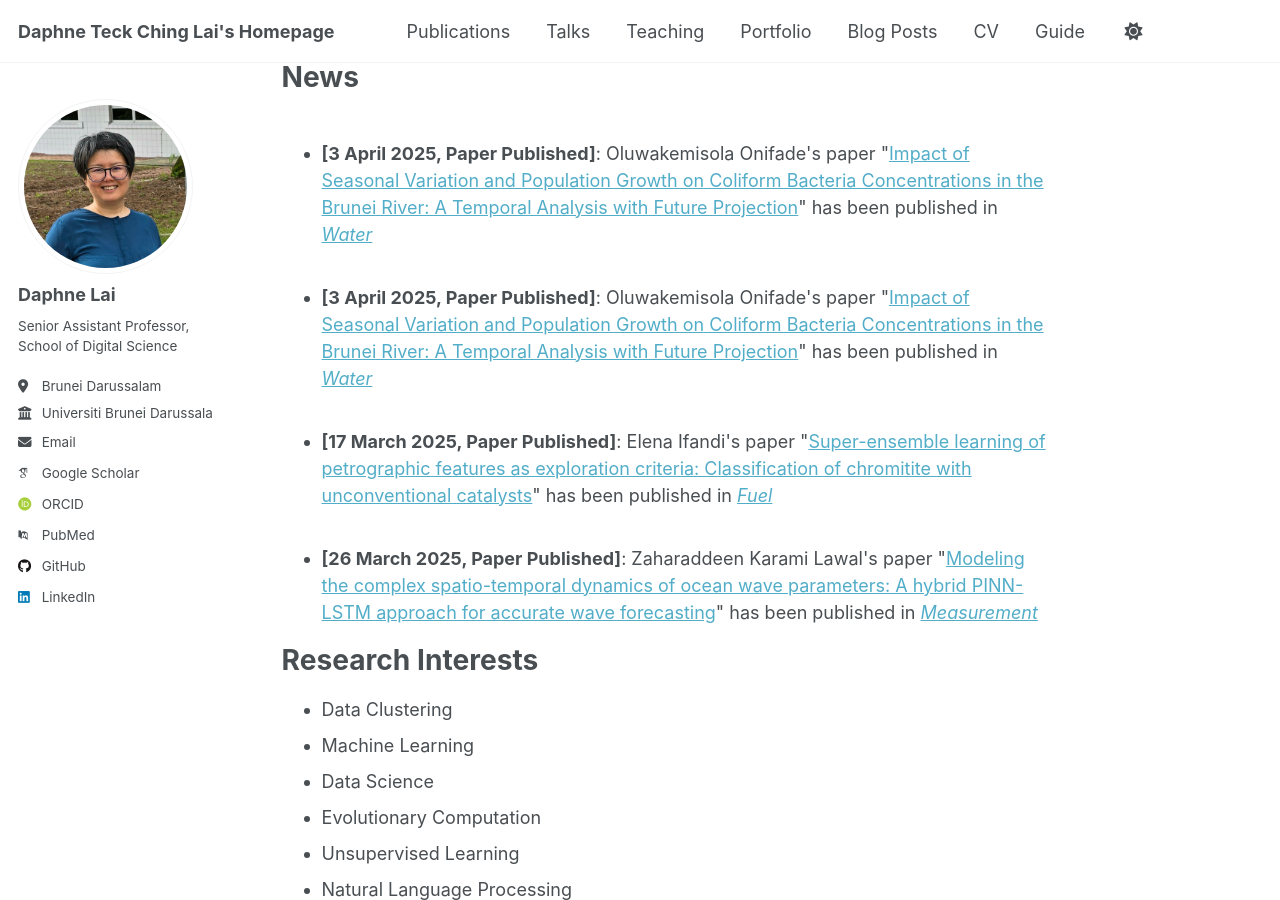
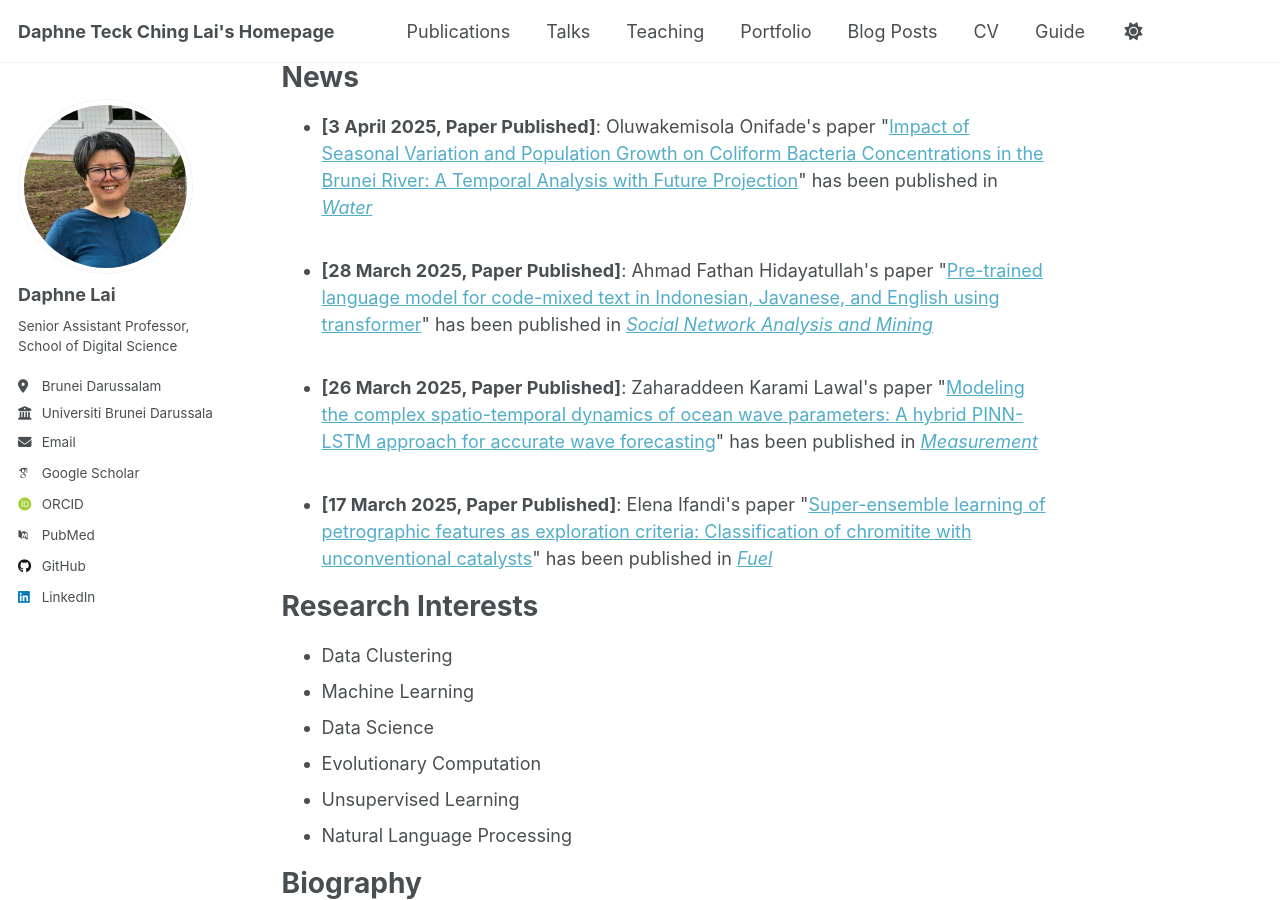
Before and after one commit to dtclai/dtclai.github.io, a Jekyll site: the page built from _pages/about.md, in a window 1280 px wide and 900 px high, scrolled down 262 px. Built offline with Jekyll 4.4.1, drawn with Linux system fonts in a browser that asks for light colours; some web fonts are replaced.

Commit message:
Update about.md

```diff
--- a/_pages/about.md
+++ b/_pages/about.md
@@ -22,17 +22,18 @@ News
 
 <ul>
 <!-- <li><span style="color: #FF0000"><b>[Call for papers]</b></span>: We are organising <a href="https://meiyi1986.github.io/cec2023-esco/">The Special Session on Evolutionary Scheduling and Combinatorial Optimisation</a> at <a href="https://2023.ieee-cec.org/">IEEE Congress on Evolutionary Computation 2023</a>. Submission due date: <span style="color: #FF0000"><b>13 Jan, 2023</b></span>.</li> -->
+
+<li><b>[3 April 2025, Paper Published]</b>: Oluwakemisola Onifade's paper "<a href="https://www.mdpi.com/2073-4441/17/7/1069">Impact of Seasonal Variation and Population Growth on Coliform Bacteria Concentrations in the Brunei River: A Temporal Analysis with Future Projection</a>" has been published in <i><a href="https://www.mdpi.com/journal/water">Water</a></i></li>
 <br />
-<li><b>[3 April 2025, Paper Published]</b>: Oluwakemisola Onifade's paper "<a href="https://www.mdpi.com/2073-4441/17/7/1069">Impact of Seasonal Variation and Population Growth on Coliform Bacteria Concentrations in the Brunei River: A Temporal Analysis with Future Projection</a>" has been published in <i><a href="https://www.mdpi.com/journal/water">Water</a></i></li>
 
-
+<li><b>[28 March 2025, Paper Published]</b>: Ahmad Fathan Hidayatullah's paper "<a href="https://link.springer.com/article/10.1007/s13278-025-01444-9">Pre-trained language model for code-mixed text in Indonesian, Javanese, and English using transformer</a>" has been published in <i><a href="https://link.springer.com/journal/13278">Social Network Analysis and Mining</a></i></li>
 
 <br />
-<li><b>[3 April 2025, Paper Published]</b>: Oluwakemisola Onifade's paper "<a href="https://www.mdpi.com/2073-4441/17/7/1069">Impact of Seasonal Variation and Population Growth on Coliform Bacteria Concentrations in the Brunei River: A Temporal Analysis with Future Projection</a>" has been published in <i><a href="https://www.mdpi.com/journal/water">Water</a></i></li>
+<li><b>[26 March 2025, Paper Published]</b>: Zaharaddeen Karami Lawal's paper "<a href="https://www.sciencedirect.com/science/article/pii/S0263224125007420">Modeling the complex spatio-temporal dynamics of ocean wave parameters: A hybrid PINN-LSTM approach for accurate wave forecasting</a>" has been published in <i><a href="https://www.sciencedirect.com/journal/measurement">Measurement</a></i></li>
+
 <br />
 <li><b>[17 March 2025, Paper Published]</b>: Elena Ifandi's paper "<a href="https://www.sciencedirect.com/science/article/pii/S0016236125008191">Super-ensemble learning of petrographic features as exploration criteria: Classification of chromitite with unconventional catalysts</a>" has been published in <i><a href="https://www.sciencedirect.com/journal/fuel">Fuel</a></i></li>
-<br />
-<li><b>[26 March 2025, Paper Published]</b>: Zaharaddeen Karami Lawal's paper "<a href="https://www.sciencedirect.com/science/article/pii/S0263224125007420">Modeling the complex spatio-temporal dynamics of ocean wave parameters: A hybrid PINN-LSTM approach for accurate wave forecasting</a>" has been published in <i><a href="https://www.sciencedirect.com/journal/measurement">Measurement</a></i></li>
+
 
 </ul>
 
```
